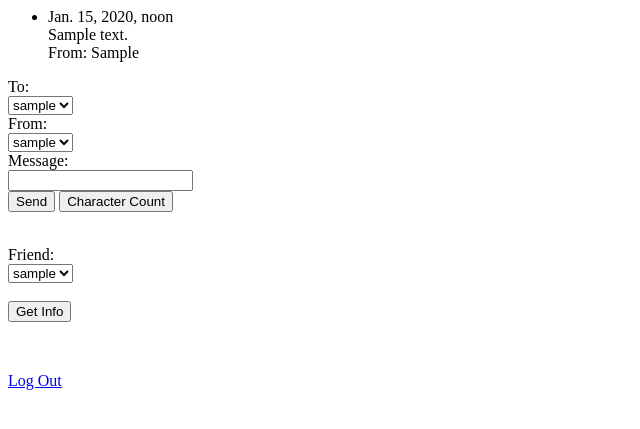
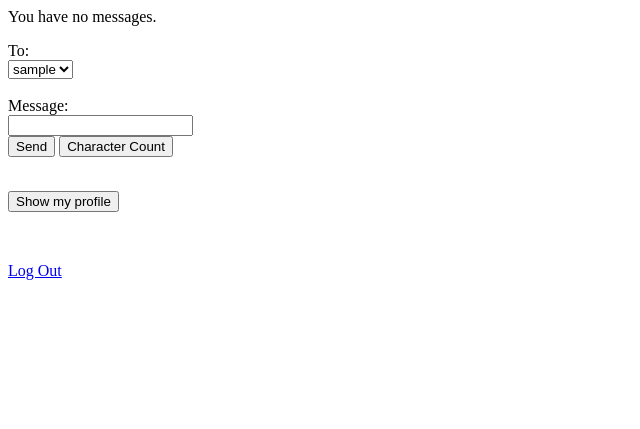
Before and after one commit to shlevanto/CSBaseProject1, a Django app: page / in a window 1280 px wide. Shown: the top 429 px of the page, without its empty margins (0-640 px from the left). Run offline with Django 3.2, Linux system fonts and the light colour scheme; a user stored in the database is signed in; tables that the repository leaves empty hold one stand-in row (values such as "Sample post").

Commit message:
Vulnerability 4. exposure of data

```diff
--- a/CSBaseProject1/mymessages/templates/index.html
+++ b/CSBaseProject1/mymessages/templates/index.html
@@ -9,12 +9,7 @@
     <p>You have no messages.</p>
   {% endif %}
 
-  <!--
-  <ul>
-    {% for user in all_users %}
-    <li>{{ user.username }}, {{ user.password }}</li>
-    {% endfor %}
-  -->
+
     </li>
   </ul>
   <form action="send/", method="POST">
@@ -26,13 +21,6 @@
     </select>
     <br/>
 
-    <span>From:</span><br/>
-    <select name="from">
-      {% for user in all_users %}
-        <option value="{{ user.username }}">{{ user.username}}</option>
-      {% endfor %}
-    </select>
-
     <br/>
       <span>Message:</span><br/>
       <input type="text" name="message"/>
@@ -41,17 +29,10 @@
       <input type="submit" name="action" value="Character Count">
     </form>
   </br>
-  <form action="friend/", method="GET">
-    <span>Friend:</span><br/>
-    <select name="friend">
-      {% for user in all_users %}
-        <option value="{{ user.username }}">{{ user.username}}</option>
-      {% endfor %}
-    </select>
-    <br/>
-    <br/>
-    <input type="submit" value="Get Info">
-    </form>
+  <form action="profile/", method="GET">
+    <input type="hidden" name="user" value="{{ user }}"/>
+    <input type="submit" value="Show my profile"/>
+  </form>
 
     <br/>
 
--- a/CSBaseProject1/mymessages/urls.py
+++ b/CSBaseProject1/mymessages/urls.py
@@ -4,5 +4,5 @@ from . import views
 urlpatterns = [
     path('', views.index, name='index'),
     path('send/', views.sendView, name='send'),
-    path('friend/', views.friendView, name='friend'),
+    path('profile/', views.profileView, name='profile'),
 ]
--- a/CSBaseProject1/mymessages/views.py
+++ b/CSBaseProject1/mymessages/views.py
@@ -4,7 +4,7 @@ from django.template import loader
 from django.contrib.auth import get_user_model
 from datetime import datetime
 from django.views.decorators.csrf import csrf_exempt
-from django.db import connection  # unsafe
+from django.db import connection
 from django.contrib.auth.decorators import login_required
 
 
@@ -14,17 +14,17 @@ from .models import Message
 
 @login_required
 def index(request):
-    my_messages = Message.objects.all()
+    user = request.user
+    my_messages = Message.objects.filter(receiver=user)
 
     # get list of all users
     all_users = get_user_model().objects.all()
 
-    # get list of friends ie. those users that have sent me messages
-
     template = loader.get_template('index.html')
     context = {
         'my_messages': my_messages,
-        'all_users': all_users
+        'all_users': all_users,
+        'user': user,
     }
     return HttpResponse(template.render(context, request))
 
@@ -34,7 +34,7 @@ def index(request):
 @csrf_exempt
 def sendView(request):
     new_message = request.POST.get('message')
-    sender = request.POST.get('from')
+    sender = request.user
     receiver = request.POST.get('to')
     action = request.POST.get('action')
 
@@ -44,7 +44,7 @@ def sendView(request):
 
     if action == 'Send':
         with connection.cursor() as cursor:
-            cursor.executescript("INSERT INTO mymessages_message (receiver, sender, sent_date, message_text) VALUES ('{0}', '{1}', '{2}', '{3}')".format(sender, receiver, datetime.now(), new_message))
+            cursor.executescript("INSERT INTO mymessages_message (receiver, sender, sent_date, message_text) VALUES ('{0}', '{1}', '{2}', '{3}')".format(receiver, sender, datetime.now(), new_message))
 
         # using Django models to handle the database would be safe
         # also using cursor.execute only allows to execute on SQL command
@@ -66,9 +66,31 @@ def sendView(request):
         char_count = f'<html><body>The character count for {new_message} is {message_length}.</body></html>'
         return HttpResponse(char_count)
 
+# Vulnerability 4. Exposure of data
+# you should only be able to see your own user profile
+# but because we use GET request, you can set url parameters freely
+# the fix is to use request.user as a parameter for post
 
-# Vulnerability 4. Exposure of data
-# you should only be able to see the e-mail of those who sent you messages
-# but because we use GET request, you can use a modified url
-def friendView(request):
-    return HttpResponse('<html><body>Info of my friend</body></html>')
+def profileView(request):
+    user = request.GET.get('user')
+    template = loader.get_template('profile.html')
+
+    def dictfetchall(cursor):
+        columns = [col[0] for col in cursor.description]
+        return [
+            dict(zip(columns, row))
+            for row in cursor.fetchall()
+        ]
+
+    with connection.cursor() as cursor:
+        cursor.execute("SELECT * FROM auth_user WHERE username='{0}'".format(user))
+        profile = dictfetchall(cursor)[0]
+
+    context = {
+        'username': profile['username'],
+        'first_name': profile['first_name'],
+        'last_name': profile['last_name'],
+        'email': profile['email'],
+    }
+
+    return HttpResponse(template.render(context, request))
```
Also changed, not shown: CSBaseProject1/mymessages/templates/profile.html (added, +9 -0 lines), 1 other file.
